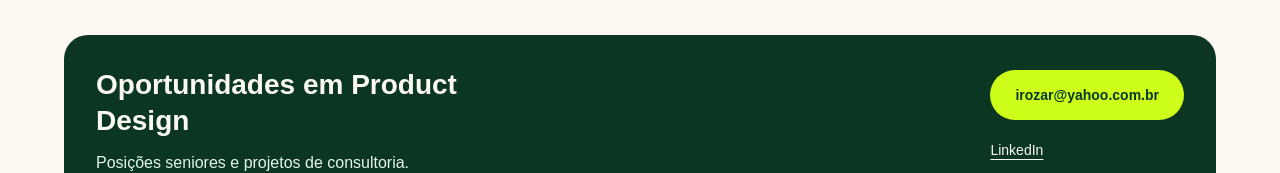
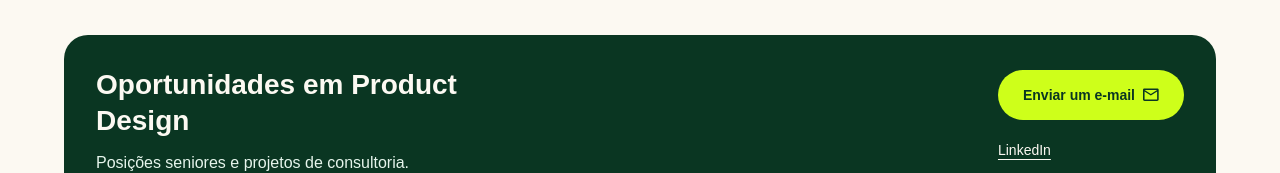
Before and after one commit to israelfull-commits/portfolio, a React (Vite) app in the folder site/: page / in a window 1280 px wide. Shown: the part 2045-2218 px from the top of the page. Built offline with nearby package versions, Linux system fonts and the light colour scheme; a web font is replaced by a local one.

Commit message:
sec(contact): standardize Home and Case contact CTAs to 'Enviar um e-mail' with click-time anti-spam obfuscation

```diff
--- a/site/src/components/SiteChrome.tsx
+++ b/site/src/components/SiteChrome.tsx
@@ -136,6 +136,12 @@ export function SiteFooter() {
   )
 }
 
+function openProtectedEmail() {
+  const user = ["i", "r", "o", "z", "a", "r"].join("")
+  const domain = ["y", "a", "h", "o", "o", ".", "c", "o", "m", ".", "b", "r"].join("")
+  window.location.href = `mailto:${user}@${domain}`
+}
+
 export function ContactSection({ compact = false }: { compact?: boolean }) {
   if (compact) return (
     <section className="pf-contact-wrap pf-container" id="contato" aria-labelledby="contact-title">
@@ -145,7 +151,9 @@ export function ContactSection({ compact = false }: { compact?: boolean }) {
           <p>Posições seniores e projetos de consultoria.</p>
         </div>
         <div className="pf-home-contact-actions">
-          <a className="pf-button pf-button-lime" href="mailto:irozar@yahoo.com.br">irozar@yahoo.com.br</a>
+          <button type="button" className="pf-button pf-button-lime" onClick={openProtectedEmail}>
+            Enviar um e-mail <MailIcon />
+          </button>
           <a href="https://www.linkedin.com/in/israelrozar/" target="_blank" rel="noopener noreferrer">LinkedIn<span className="pf-sr-only"> (abre em nova aba)</span></a>
         </div>
       </div>
@@ -171,12 +179,13 @@ export function ContactSection({ compact = false }: { compact?: boolean }) {
           produtos digitais.
         </p>
         <div className="pf-contact-bottom">
-          <a
+          <button
+            type="button"
             className="pf-button pf-button-lime"
-            href="mailto:irozar@yahoo.com.br"
+            onClick={openProtectedEmail}
           >
             Enviar um e-mail <MailIcon />
-          </a>
+          </button>
           <div className="pf-contact-links">
             <a
               href={assetUrl("/documents/israel-rozar-curriculo.pdf")}
```
Also changed, not shown: 1 other file (tests, documents, lock files or other folders).
